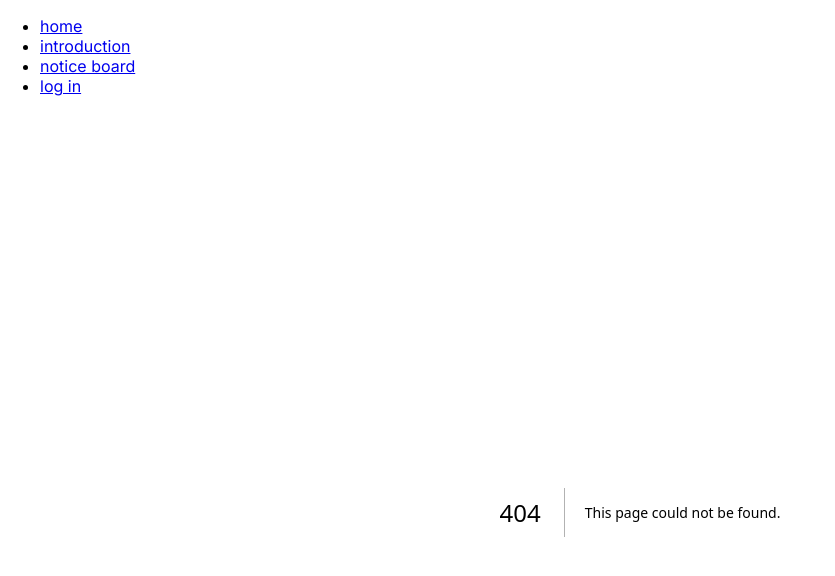
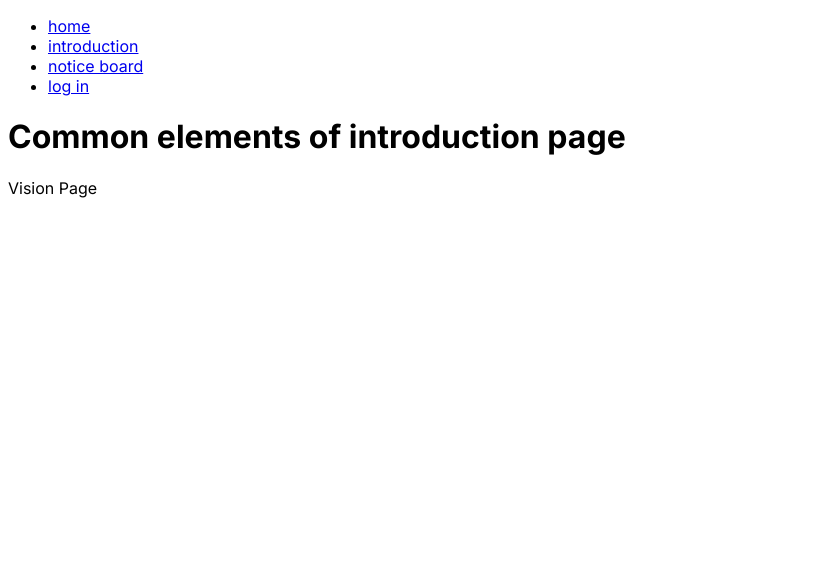
Before and after one commit to hendisantika/spring-boot-nextjs-sample1, a Next.js app in the folder frontend/: page /about/vision in a window 1280 px wide. Before the commit this address had no page. Shown: the top 576 px of the page, without its empty margins (0-835 px from the left). Built offline with nearby package versions, Linux system fonts and the light colour scheme.

Commit message:
feat: Add page.tsx🫸🌀✏️📗🐧🐳⬆

```diff
--- /dev/null
+++ b/frontend/src/app/about/vision/page.tsx
@@ -0,0 +1,3 @@
+export default function Vision() {
+    return <>Vision Page</>
+}
```
